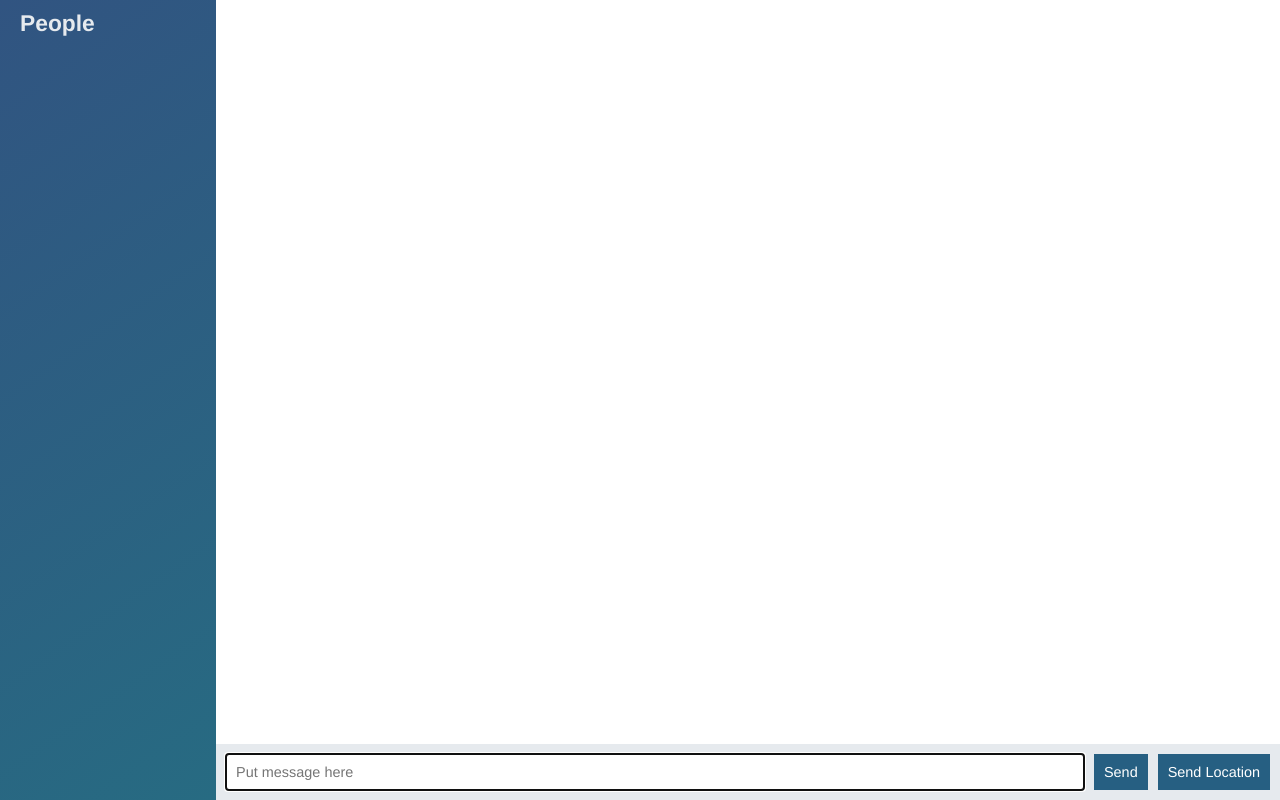
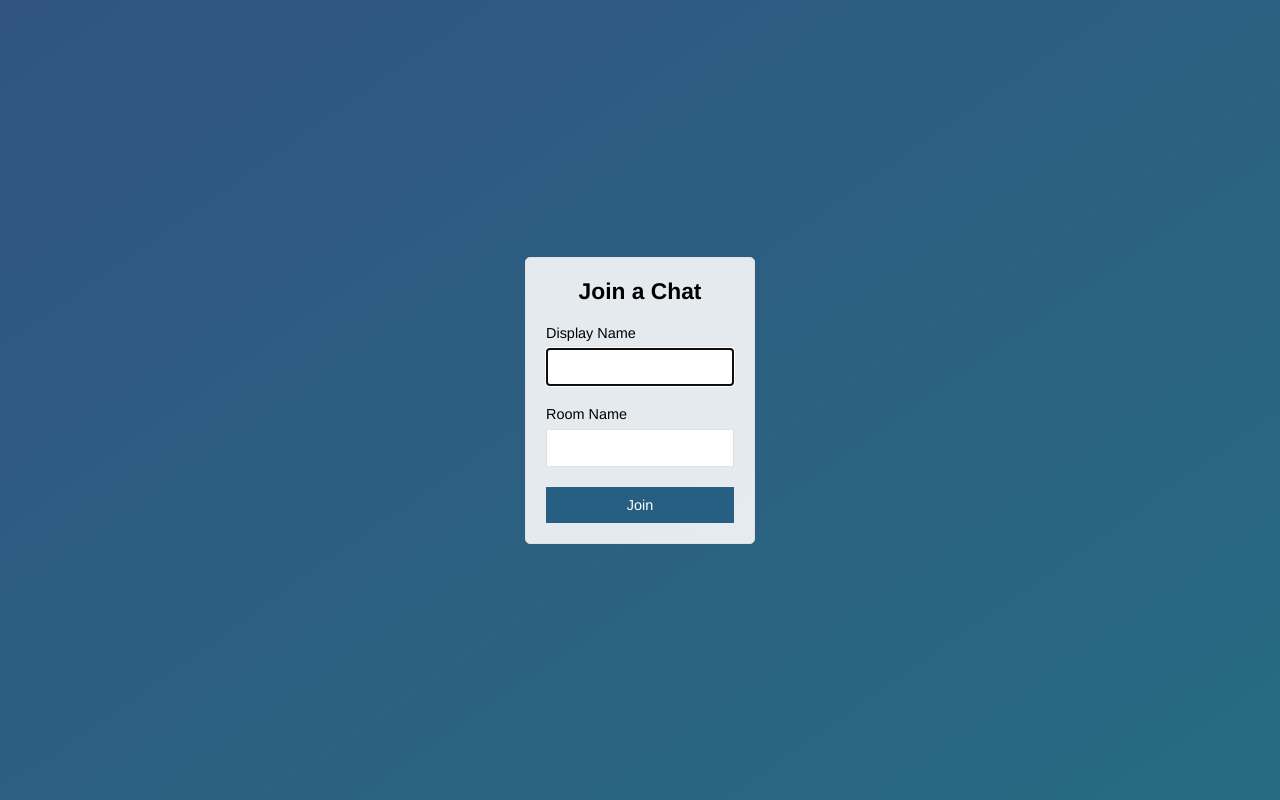
Before and after one commit to JanausB/node-chat-app, a website: page public/index.html in a window 1280 px wide. Drawn offline with nearby package versions, Linux system fonts and the light colour scheme; no server answers.

Commit message:
chat room isolated to chat.html and chat.js, new room join index lander

```diff
--- a/public/index.html
+++ b/public/index.html
@@ -1,59 +1,30 @@
 <!DOCTYPE html>
-<html>
+<html lang="en">
     <head>
-        <meta charset='utf-8'>
+        <meta charset="UTF-8">
         <link rel="stylesheet" href="/css/styles.css" type="text/css" />
-        <script src="https://code.jquery.com/jquery-3.3.1.min.js" integrity="sha256-FgpCb/KJQlLNfOu91ta32o/NMZxltwRo8QtmkMRdAu8=" crossorigin="anonymous"></script>
+        <meta name="viewport" content="width=device-width, initial-scale=1.0, user-scalable=no">
+        <title>Join | Chat-App</title>
     </head>
-
-    <body class='chat'>
-        <div class="chat__sidebar">
-            <h3>People</h3>
-            <div></div>
+    <body class='centered-form'>
+        <div class="centered-form__form">
+            <form action="/chat.html" >
+                <div class="form-field">
+                    <h3>Join a Chat</h3>
+                </div>
+                <div class="form-field">
+                    <label for="">Display Name</label>
+                    <input type="text" name="name" autofocus/>
+                </div>
+                <div class="form-field">
+                    <label for="">Room Name</label>
+                    <input type="text" name="room"/>
+                </div>
+                <div class="form-field">
+                    <button>Join</button>
+                </div>
+            </form>
         </div>
 
-        <div class="chat__main">
-            <ol id="messages" class="chat__messages"></ol>
-
-            <div class="chat__footer">
-                <form id='message-form'>
-                    <input type="text" name="message" placeholder='Put message here' autofocus autocomplete="off"/>
-                    <button>Send</button>
-                </form>
-                <button id="sendLocation">Send Location</button>
-            </div>
-
-        </div>
-
-        <script id="message-template" type="text/template">
-            <li class="message">
-                <div class="message__title">
-                    <h4>{{from}}</h4>
-                    <span>{{time}}</span>
-                </div>
-                <div class="message__body">
-                    <p>{{text}}</p>
-                </div>
-            </li>
-        </script>
-
-        <script id="pos-template" type="text/template">
-            <li class="message">
-                <div class="message__title">
-                    <h4>{{from}}</h4>
-                    <span>{{time}}</span>
-                </div>
-                <div class="message__body">
-                    <a href={{text}} target="_blank">My Location</p>
-                </div>
-            </li>
-        </script>
-
-
-        <script type="text/javascript" src="/js/libs/moment.js"></script>
-        <script type="text/javascript" src="/js/libs/mustache.js"></script>
-        <script src="/socket.io/socket.io.js"></script>
-        <script src="/js/index.js"></script>
     </body>
-
 </html>
```
Also changed, not shown: public/chat.html (added, +61 -0 lines), public/js/chat.js (renamed from public/js/index.js).
